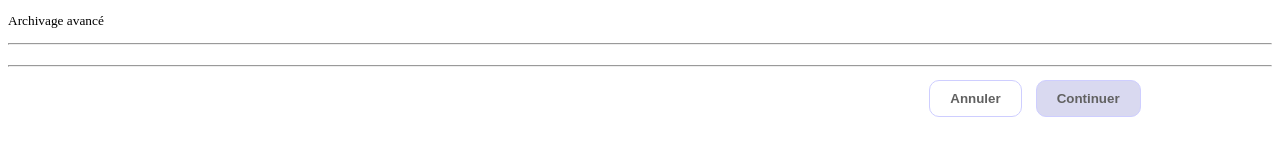
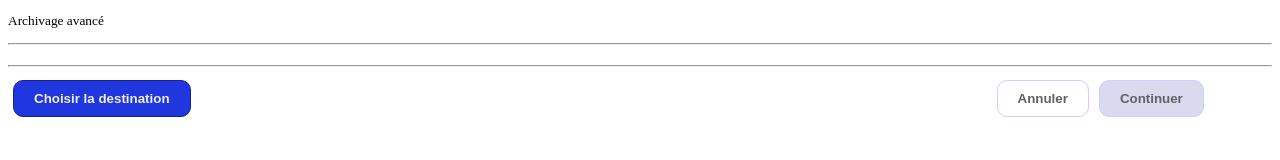
Before and after one commit to Exerma/FullSaveMessages, a website built with webpack: page src/pages/welcome_archives.html in a window 1280 px wide. Built offline with nearby package versions, Linux system fonts and the light colour scheme.

Commit message:
• Allow user to select the target path by saving a "dummy.txt" file from the Archive page • Save PDF in current folder by using "text/plain" MIME instead of "application/pdf"

```diff
--- a/src/pages/welcome_archives.css
+++ b/src/pages/welcome_archives.css
@@ -43,18 +43,42 @@
     /* ---------- Footer buttons ---------- */
 
     #footer_buttons {
-        position:    relative;
-        height:      100%;
-        width:       90%;
-        left:        0%;
-        top:         0%;
-        overflow:    hidden;
-        white-space: nowrap;
-        text-align:  right;
+        width: 95%;
+        display: flex;
+        flex-wrap: nowrap;
+    }
+
+    .footer_buttons_left {
+        display: flex;
+        flex: 1;
+        justify-content: flex-start;
+        align-items: center;
+    }
+
+    .footer_buttons_right {
+        display: flex;
+        flex: 1;
+        justify-content: flex-end;
+        align-items: center;
     }
 
     #continue {
         background-color: #1b1ba42a;
+    }
+
+    .directory_picker {
+        font-weight: bold;
+        background-color: rgb(32, 54, 222);
+        border: 1px solid rgb(21, 35, 145);
+        border-radius: 10px;
+        padding: 10px 20px;
+        margin: 5px;
+        color: #eeeeee;
+    }
+    .directory_picker:hover {
+        background-color: rgb(21, 35, 145) !important;
+        border-color: black;
+        color: white;
     }
 
     .foot_button {
--- a/src/pages/welcome_archives.html
+++ b/src/pages/welcome_archives.html
@@ -36,8 +36,11 @@
         <div id="footer">
 
         </div>
-        <div>
-            <div id="footer_buttons">
+        <div id="footer_buttons">
+            <div class="footer_buttons_left">
+                <button class="directory_picker" id="directory_picker">Choisir la destination</button>
+            </div>
+            <div class="footer_buttons_right">
                 <button class="foot_button" id="cancel">Annuler</button>
                 <button class="foot_button" id="continue">Continuer</button>
             </div>
--- a/src/pages/welcome_archives.ts
+++ b/src/pages/welcome_archives.ts
@@ -86,6 +86,20 @@
             gTargetHeaders = []
             gMailsOfTabId = undefined
             gSelectedOnly = false
+
+            // Force download of a dummy file to set the default "current path"
+            const picker = document.getElementById('directory_picker')
+            picker?.addEventListener('click', async function () {
+
+                const tempLink = document.createElement('a')
+                const taBlob = new Blob(['You can delete this file'], { type: 'text/plain' })
+                tempLink.setAttribute('href', URL.createObjectURL(taBlob))
+                tempLink.setAttribute('download', 'dummy.txt')
+                tempLink.click()
+                URL.revokeObjectURL(tempLink.href)
+
+            })
+
 
             // Init page
             await initWelcomeArchive()
--- a/src/project/project_main.ts
+++ b/src/project/project_main.ts
@@ -37,7 +37,6 @@
     import { ProjectStorage } from './project_storage'
     import { isCClass, CClassTest, CClass } from '../exerma_base/exerma_types'
     import { cNullString, cTypeNameString } from '../exerma_base/exerma_consts'
-
 
     // --------------- Consts
     export const cPopupBody:             string = 'popupBody'
@@ -922,20 +921,35 @@
                 const [pdfDoc, htmlDoc] = await createPdf(messageHeader, cResourcePdfTemplate)
 
                 // Save PDF File
-                const pdfBlob: Blob = pdfDoc.output('blob')
+                // Attention: if MIME type is set to 'application/pdf', then the file is always saved on
+                //            desktop (no idea why)
+                // Alternative 1
                 // const exportFile: File = new File([pdfBlob], (filename + '.pdf'), { type: 'application/pdf' })
                 // saveAs(exportFile)
-                pdfDoc.save((filename + '.pdf'))
+                const pdfBlob: Blob = pdfDoc.output('blob')
+                const exportFile: File = new File([pdfBlob], (filename + '.pdf'), { type: 'text/plain' })
+                saveAs(exportFile)
+
+                // Alternative 2: cannot choose the MIME type
+                // const pdfBlob: Blob = pdfDoc.output('blob')
+                // pdfDoc.save((filename + '.pdf'))
+
+                // Alternative 3
+                // const pdfData = pdfDoc.output('arraybuffer')
+                // const pdfUnicode = new Uint8Array(pdfData)
+                // const pdfBlob = new Blob([pdfUnicode])
+                // downloadFile(pdfBlob,  (filename + '.pdf'), 'text/plain') // 'application/pdf'
+
                 pdfDoc.close()
                 log().debugInfo(cSourceName, 'PDF File saved as ' + (filename + '.pdf'))
 
                 // Save HTML file
                 saveAs(new Blob([htmlDoc.documentElement.outerHTML], { type: 'text/html' } ), (filename + '.html'))
+                log().debugInfo(cSourceName, 'HTML File saved as ' + (filename + '.html'))
 
                 // Save EML File
                 // const emlFile: File = new File([rawMessage], (filename + '.eml'), { type: 'text/eml' })
                 // saveAs(emlFile, (filename + '.eml'))
-                log().debugInfo(cSourceName, 'EML File ready to be saved')
                 downloadFile(rawMessage, (filename + '.eml'), 'text/eml')
                 log().debugInfo(cSourceName, 'EML File saved as ' + (filename + '.eml'))
 
```
